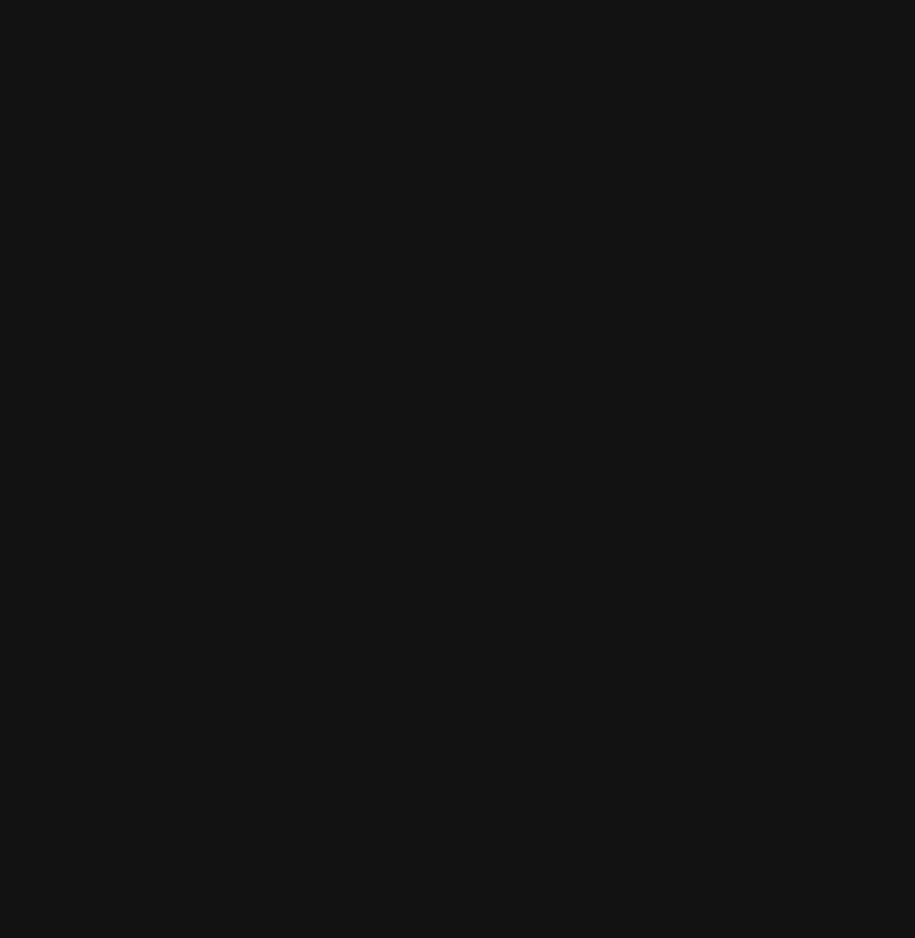
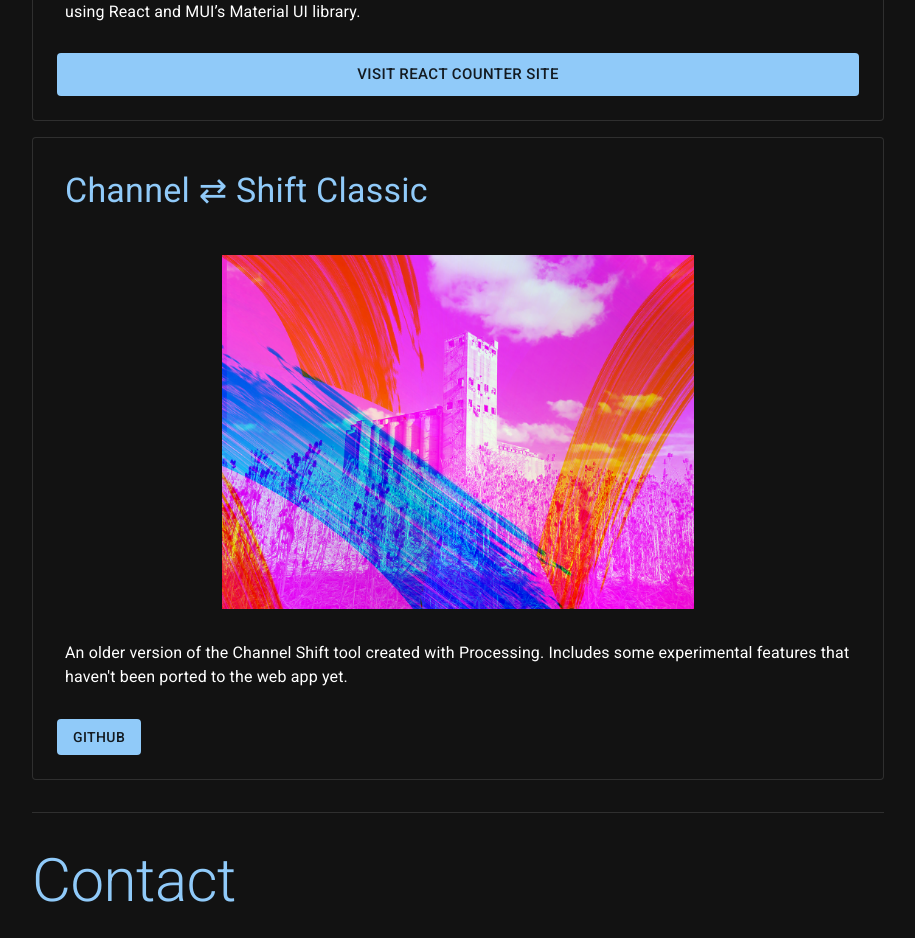
Before and after one commit to connordelacruz/connordelacruz.github.io, a React (Vite) app: page / in a window 1280 px wide. Shown: the part 4460-5398 px from the top of the page, without its empty margins (182-1097 px from the left). Before the commit the page ends 3473 px from the top, so only its background shows below. Built offline with nearby package versions, Linux system fonts and the light colour scheme.

Commit message:
more projects + added small buttons to project cards

```diff
--- a/src/App.jsx
+++ b/src/App.jsx
@@ -302,10 +302,40 @@ function App() {
                 web app with an intuitive UI to make it easily accessible for anyone to use. Built with React and P5.js.
                 Click the button below to try it out!
               </ProjectCard>
+              <ProjectCard
+                title="React Counter App"
+                imgSrc="images/projects/react-counter.png"
+                bigButtonContent={{
+                  text: 'Visit React Counter Site',
+                  link: 'https://connordelacruz.com/react-counter/'
+                }}
+              >
+                A simple web app for creating customizable counters. Each counter can have a custom name, color,
+                increment/decrement value, and reset value. Counters can easily be reordered by clicking and dragging
+                them into place. Data is saved locally, so your counters will persist any time you come back to the
+                page. Created using React and MUI’s Material UI library.
+              </ProjectCard>
+              <ProjectCard
+                title="Channel ⇄ Shift Classic"
+                imgSrc="images/projects/channel-shift-classic.png"
+                smallButtonsContent={[
+                  {
+                    text: 'GitHub',
+                    link: 'https://github.com/connordelacruz/ChannelShiftGUI'
+                  }
+                ]}
+              >
+                An older version of the Channel Shift tool created with Processing. Includes some experimental features
+                that haven't been ported to the web app yet.
+              </ProjectCard>
             </Stack>
           </Box>
 
-          {/*TODO contact section*/}
+          {/*Contact*/}
+          <Box id="section-contact">
+            <Typography variant="h2">Contact</Typography>
+            {/*TODO contact copy, big email button, social links*/}
+          </Box>
 
         </Stack>
       </Container>
--- a/src/components/ProjectCard.jsx
+++ b/src/components/ProjectCard.jsx
@@ -4,7 +4,7 @@ const ProjectImage = ({src, alt}) => {
   return (
     <Box
       sx={{
-        mb: 2,
+        mb: 4,
       }}
     >
       <img
@@ -23,8 +23,32 @@ export const ProjectCard = ({
                               smallButtonsContent = [],
                               children,
                             }) => {
-  // TODO: smaller button list?
-  // TODO: figure out image styling...
+  // Big button component (if applicable)
+  const bigButton = bigButtonContent.text ?
+    <Button
+      variant="contained"
+      color="primary"
+      size="large"
+      fullWidth
+      href={bigButtonContent.link}
+      target="_blank"
+    >
+      {bigButtonContent.text}
+    </Button>
+    : null
+  // Small buttons (if applicable)
+  const smallButtons = smallButtonsContent.map((smallButtonContent, i) =>
+    <Button
+      key={i}
+      variant="contained"
+      color="primary"
+      href={smallButtonContent.link}
+      target="_blank"
+    >
+      {smallButtonContent.text}
+    </Button>
+  )
+
   return (
     <Card>
       <CardHeader
@@ -42,20 +66,10 @@ export const ProjectCard = ({
           {children}
         </Typography>
       </CardContent>
-      {bigButtonContent.text &&
-        <CardActions>
-          <Button
-            variant="contained"
-            color="primary"
-            size="large"
-            fullWidth
-            href={bigButtonContent.link}
-            target="_blank"
-          >
-            {bigButtonContent.text}
-          </Button>
-        </CardActions>
-      }
+      <CardActions>
+        {smallButtons}
+        {bigButton}
+      </CardActions>
     </Card>
   )
 }
```
Also changed, not shown: public/images/projects/channel-shift-classic.png (added), public/images/projects/react-counter.png (added).
